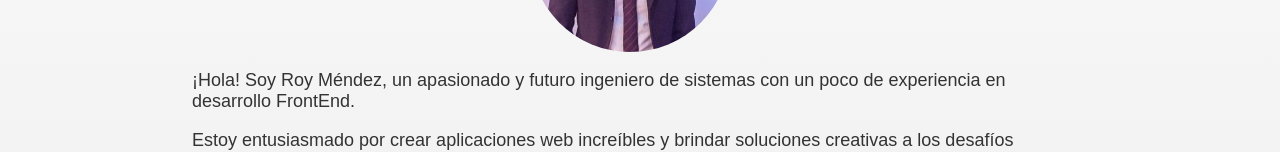
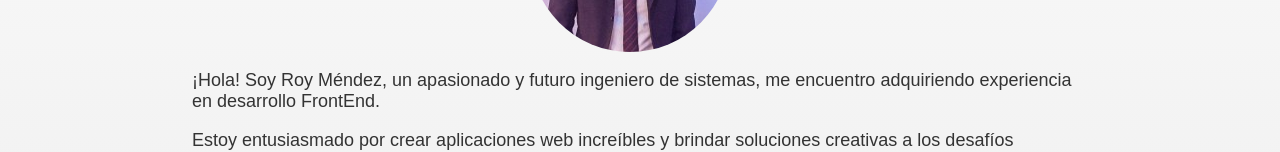
Before and after one commit to cachitomevi/portfolio.v1, a React (Create React App) app: page / in a window 1280 px wide. Shown: the part 439-591 px from the top of the page. Built offline with nearby package versions, Linux system fonts and the light colour scheme.

Commit message:
portafoliov1 - correccion - AGREGADO ICONO ON-OFF

```diff
--- a/src/App.js
+++ b/src/App.js
@@ -253,7 +253,7 @@ const Portfolio = () => {
           <ProfileImage src={profileImage} alt="Imagen de perfil" />
           <BioContainer>
             <BioText>
-              ¡Hola! Soy Roy Méndez, un apasionado y futuro ingeniero de sistemas con un poco de experiencia en desarrollo FrontEnd.
+              ¡Hola! Soy Roy Méndez, un apasionado y futuro ingeniero de sistemas, me encuentro adquiriendo experiencia en desarrollo FrontEnd.
             </BioText>
             <BioText>
               Estoy entusiasmado por crear aplicaciones web increíbles y brindar soluciones creativas a los desafíos tecnológicos del dia a dia.
```
